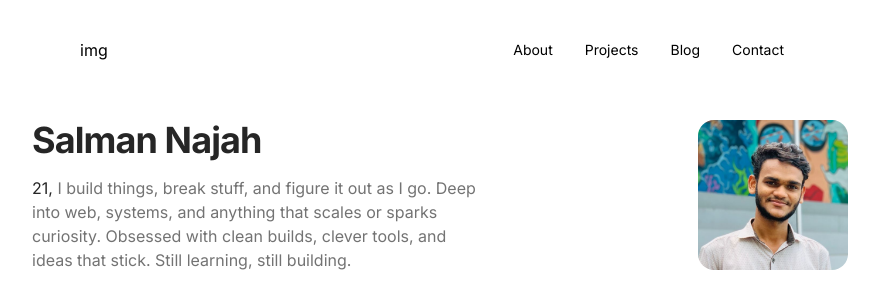
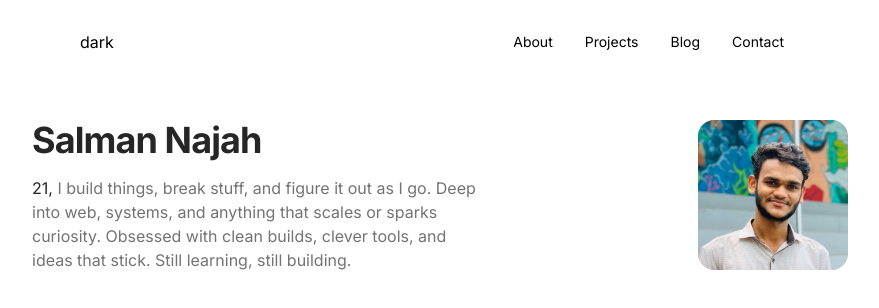
Before and after one commit to SalmanNajah/Portfolio, a Next.js app: page / in a window 1280 px wide. Shown: the top 308 px of the page, without its empty margins (200-1079 px from the left). Built offline with nearby package versions, Linux system fonts and the light colour scheme.

Commit message:
feat: enhance animations and viewport settings in Home and Navbar components

```diff
--- a/src/app/page.tsx
+++ b/src/app/page.tsx
@@ -12,6 +12,7 @@ export default function Home() {
         initial={{ opacity: 0 }}
         whileInView={{ opacity: 1 }}
         transition={{ delay: 0.3 }}
+        viewport={{ once: true }}
       >
         <Link href="/">
           <Image src="/avatar.png" alt="Logo" width={150} height={150} className="rounded-2xl object-cover" />
@@ -23,10 +24,14 @@ export default function Home() {
         whileInView={{ opacity: 1 }}>
         <motion.h1 initial={{ opacity: 0 }}
           whileInView={{ opacity: 1 }}
-          transition={{ delay: 0.3 }} className="text-2xl md:text-4xl font-bold text-primary tracking-tight">Salman Najah</motion.h1>
+          transition={{ delay: 0.3 }}
+          viewport={{ once: true }}
+          className="text-2xl md:text-4xl font-bold text-primary tracking-tight">Salman Najah</motion.h1>
         <motion.p initial={{ opacity: 0 }}
           whileInView={{ opacity: 1 }}
-          transition={{ delay: 0.4 }} className="text-secondary pt-4 text-sm md:text-base max-w-md">
+          transition={{ delay: 0.4 }}
+          viewport={{ once: true }}
+          className="text-secondary pt-4 text-sm md:text-base max-w-md">
           <span className="text-primary">21,</span> I build things, break stuff, and figure it out as I go.
           Deep into web, systems, and anything that scales or sparks curiosity.
           Obsessed with clean builds, clever tools, and ideas that stick.
--- a/src/components/navbar/index.tsx
+++ b/src/components/navbar/index.tsx
@@ -37,9 +37,9 @@ const Navbar = () => {
 
   return (
     <Container>
-      <motion.nav className="md:fixed md:inset-x-0 md:top-0 md:max-w-4xl md:mx-auto flex items-center justify-between py-4 pt-6 rounded-full px-6 mt-2"
+      <motion.nav className="md:fixed md:inset-x-0 md:top-0 md:max-w-4xl md:mx-auto flex items-center justify-between md:py-4 rounded-full px-6 mt-2"
         animate={{
-          boxShadow: scrolled ? "var(--shadow-aesthetic)" : "none",
+          boxShadow: scrolled ? "var(--shadow-derek)" : "none",
           width: scrolled ? "50%" : "60%",
           y: scrolled ? 5 : 0,
         }}
@@ -49,7 +49,7 @@ const Navbar = () => {
         }}
       >
         <div>
-          img
+          dark
         </div>
         <div className="flex items-center">
           {navItems.map((item, idx) => (
```
